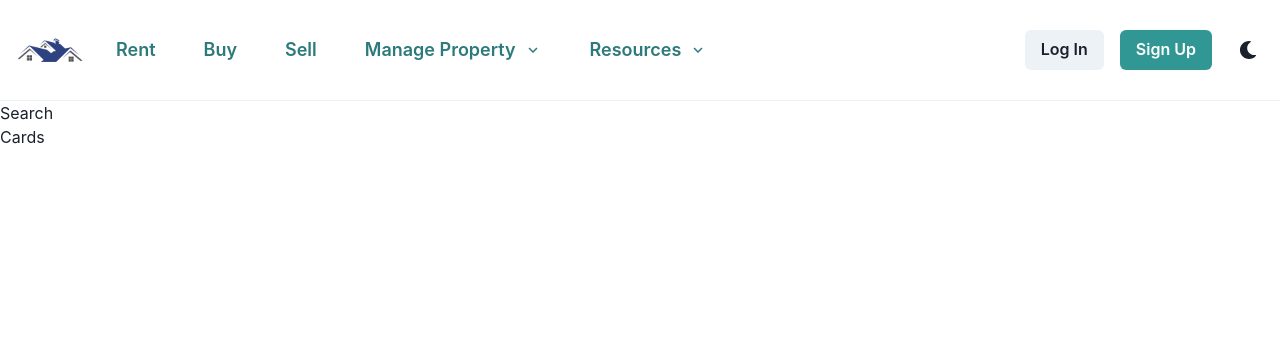
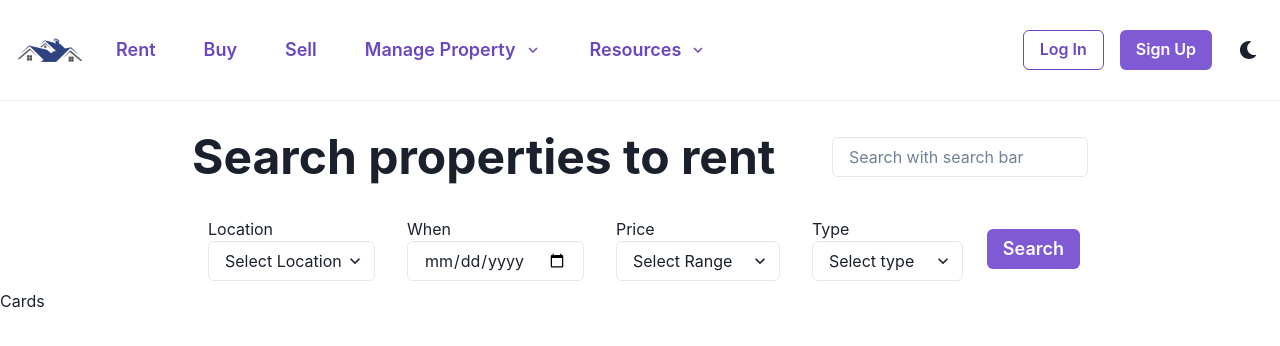
Before and after one commit to jatin-goyal/reunion, a React (Create React App) app: page / in a window 1280 px wide. Shown: the top 346 px of the page. Built offline with nearby package versions, Linux system fonts and the light colour scheme.

Commit message:
Search component structure made

```diff
--- a/src/components/NavBar.js
+++ b/src/components/NavBar.js
@@ -20,20 +20,20 @@ const NavBar = () => {
       <Box display="flex" alignItems="center">
         <Image src={logo} alt="logo" boxSize="100px" objectFit="cover" />
         <Stack direction="row" spacing={4} align="center">
-          <Button colorScheme="teal" variant="ghost" fontSize={'lg'}>
+          <Button colorScheme="purple" variant="ghost" fontSize={'lg'}>
             Rent
           </Button>
-          <Button colorScheme="teal" variant="ghost" fontSize={'lg'}>
+          <Button colorScheme="purple" variant="ghost" fontSize={'lg'}>
             Buy
           </Button>
-          <Button colorScheme="teal" variant="ghost" fontSize={'lg'}>
+          <Button colorScheme="purple" variant="ghost" fontSize={'lg'}>
             Sell
           </Button>
           <Menu>
             <MenuButton
               as={Button}
               rightIcon={<ChevronDownIcon />}
-              colorScheme="teal"
+              colorScheme="purple"
               variant="ghost"
               fontSize={'lg'}
             >
@@ -49,7 +49,7 @@ const NavBar = () => {
             <MenuButton
               as={Button}
               rightIcon={<ChevronDownIcon />}
-              colorScheme="teal"
+              colorScheme="purple"
               variant="ghost"
               fontSize={'lg'}
             >
@@ -65,8 +65,10 @@ const NavBar = () => {
       </Box>
       <Spacer />
       <Box>
-        <Button mx={2}>Log In</Button>
-        <Button colorScheme="teal" variant="solid" mx={2}>
+        <Button mx={2} colorScheme="purple" variant="outline">
+          Log In
+        </Button>
+        <Button colorScheme="purple" variant="solid" mx={2}>
           Sign Up
         </Button>
         <ColorModeSwitcher mr={3} />
--- a/src/components/Search.js
+++ b/src/components/Search.js
@@ -1,7 +1,81 @@
+import { Box, Button, Input, Select, Spacer, Text } from '@chakra-ui/react';
 import React from 'react';
 
 const Search = () => {
-  return <div>Search</div>;
+  return (
+    <Box
+      pt={5}
+      display={'flex'}
+      flexDirection="column"
+      alignItems={'center'}
+      justifyContent="center"
+    >
+      <Box
+        display="flex"
+        flex="0.8"
+        alignItems="center"
+        justifyContent="space-between"
+        w={'70vw'}
+      >
+        <Text fontSize="5xl" fontWeight={'bold'}>
+          Search properties to rent
+        </Text>
+        <Spacer />
+        <Input w="20vw" placeholder="Search with search bar"></Input>
+      </Box>
+      <Box
+        display="flex"
+        flex="0.8"
+        alignItems="center"
+        justifyContent="space-around"
+        w={'70vw'}
+        mt={4}
+      >
+        <Box p={2}>
+          <Text>Location</Text>
+          <Select placeholder="Select Location">
+            <option value="option1">Delhi</option>
+            <option value="option2">Maharastra</option>
+            <option value="option3">Karnataka</option>
+            <option value="option3">West Bengal</option>
+            <option value="option3">Tamil Nadu</option>
+            <option value="option3">Gujrat</option>
+            <option value="option3">Uttar Pradesh</option>
+            <option value="option3">Haryana</option>
+            <option value="option3">Rajasthan</option>
+            <option value="option3">Utrakhand</option>
+          </Select>
+        </Box>
+
+        <Box p={2}>
+          <Text>When</Text>
+          <Input placeholder="Select Date and Time" size="md" type="date" />
+        </Box>
+        <Box p={2}>
+          <Text>Price</Text>
+          <Select placeholder="Select Range">
+            <option value="option1">Below ₹1999</option>
+            <option value="option2"> ₹2000 - ₹4999</option>
+            <option value="option2"> ₹5000 - ₹9999</option>
+            <option value="option3">Above ₹10000</option>
+          </Select>
+        </Box>
+        <Box p={2}>
+          <Text>Type</Text>
+          <Select placeholder="Select type">
+            <option value="option1">1 BHK</option>
+            <option value="option2">2 - 4 BHK</option>
+            <option value="option3">Above 4 BHK</option>
+          </Select>
+        </Box>
+        <Box>
+          <Button colorScheme="purple" variant="solid" fontSize={'lg'}>
+            Search
+          </Button>
+        </Box>
+      </Box>
+    </Box>
+  );
 };
 
 export default Search;
```
